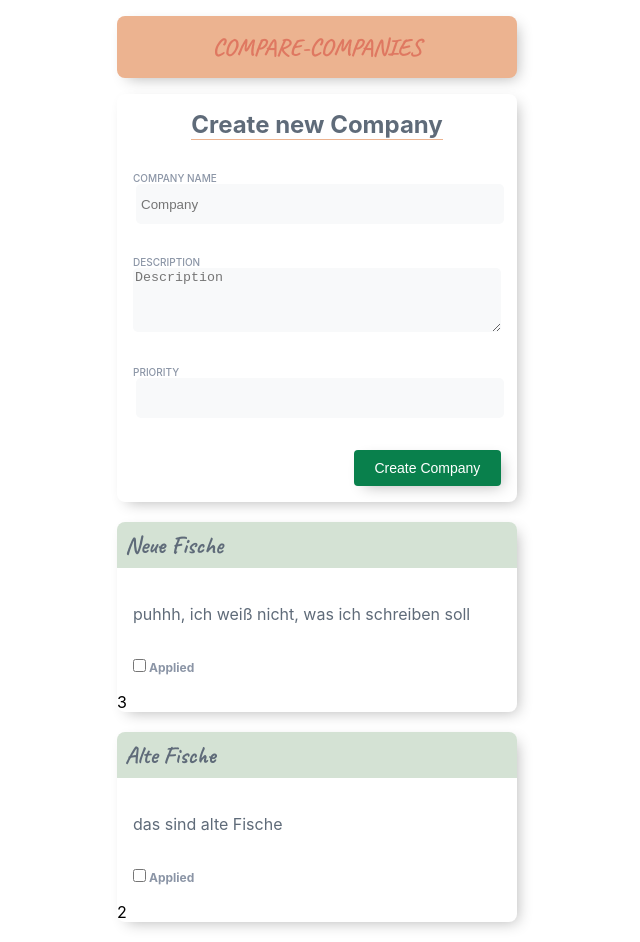
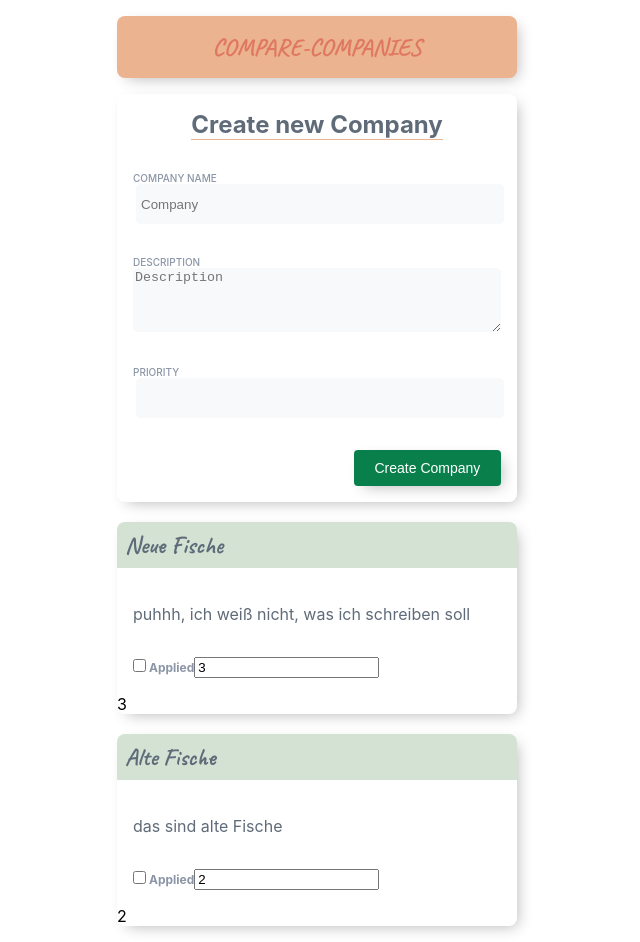
Before and after one commit to Torfeltorfel/NF-CompareCompanies, a React (Vite) app: page / in a window 1280 px wide. Shown: the whole page, without its empty margins (323-963 px from the left). Built offline with nearby package versions, Linux system fonts and the light colour scheme.

Commit message:
Fix bug, so that card priority is mutuable by providing defaultValue

```diff
--- a/src/app/App.tsx
+++ b/src/app/App.tsx
@@ -37,11 +37,12 @@ function App(): JSX.Element {
       <Title></Title>
       <NewCard onSubmit={handleSubmit}></NewCard>
       <main>
-        {companies.map((company) => (
+        {companies.map((company, key) => (
           <Card
             header={company.title}
             description={company.description}
             priority={company.priority}
+            key={key}
           ></Card>
         ))}
       </main>
--- a/src/app/components/Card/Card.tsx
+++ b/src/app/components/Card/Card.tsx
@@ -40,7 +40,8 @@ function Card({ header, description, priority }: CardProps): JSX.Element {
       <label htmlFor="checkbox" className={classes.checkboxLabel}>
         Applied
       </label>
-      <p onClick={modifyApply}>{priority}</p>
+      <input type="number" defaultValue={priority} />
+      <p>{priority}</p>
     </section>
   );
 }
```
